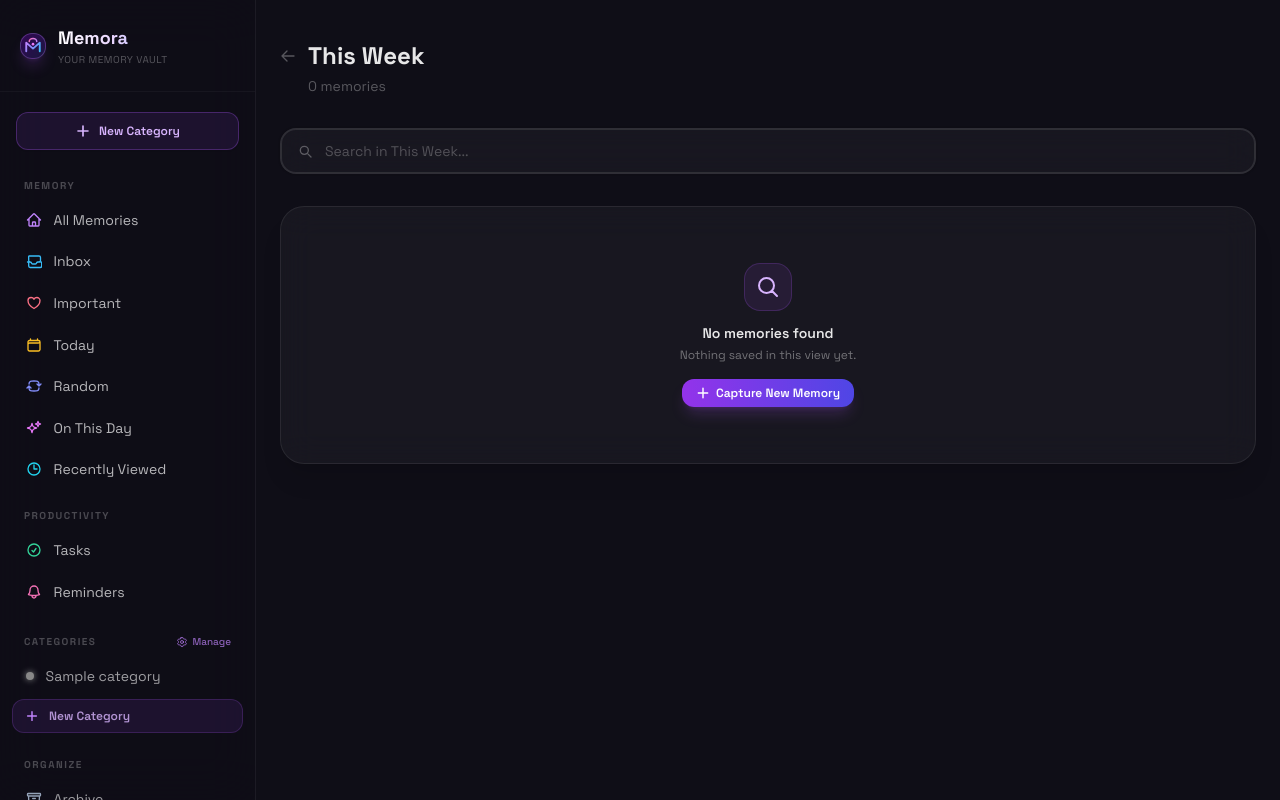
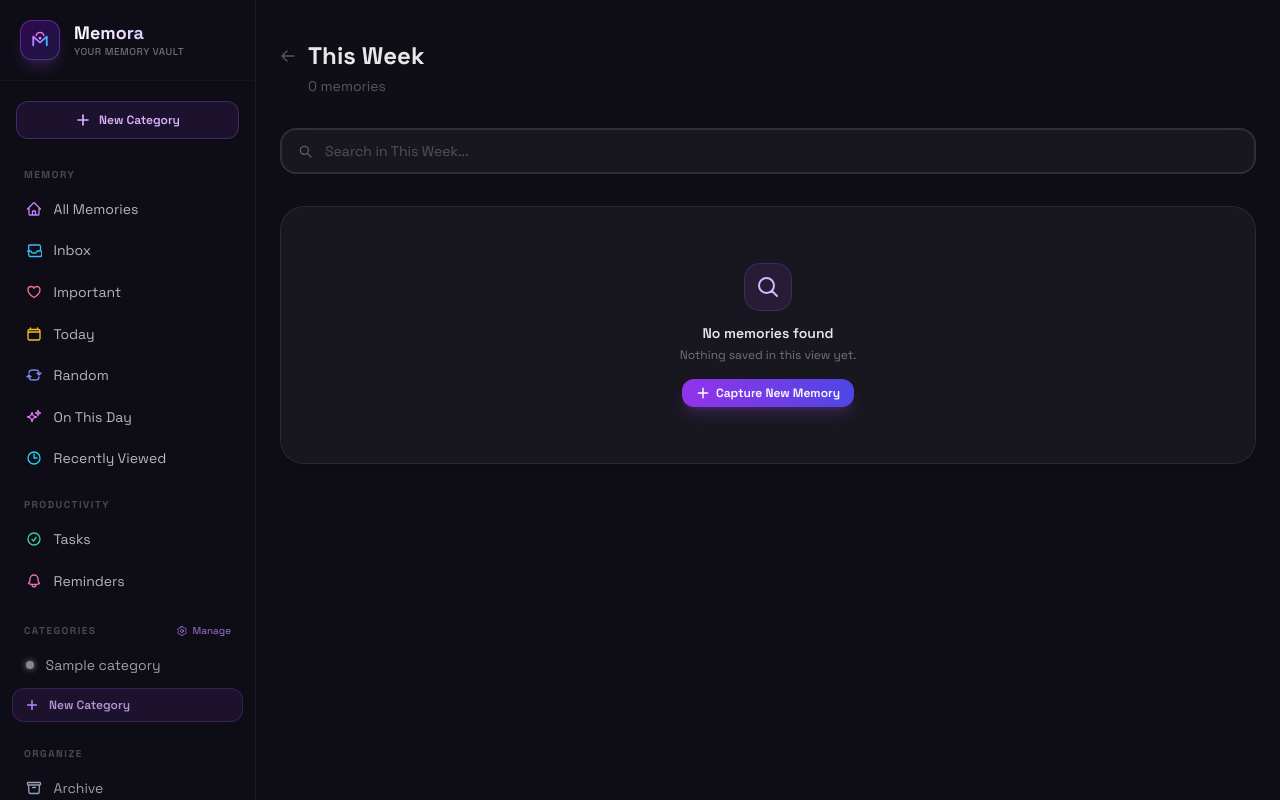
Before and after one commit to omtiwari17/Memora, a Django app: page /week/ in a window 1280 px wide. Run offline with Django 5.2, Linux system fonts and the light colour scheme; a user stored in the database is signed in; tables that the repository leaves empty hold one stand-in row (values such as "Sample post"); some libraries are stand-ins or nearby versions.

Commit message:
fix(ui): wrap sidebar logo mark and 'Your memory vault' subtitle in clickable dashboard link and align text vertically centered

```diff
--- a/quotes/templates/quotes/memory_list.html
+++ b/quotes/templates/quotes/memory_list.html
@@ -67,9 +67,10 @@
     <div class="flex min-h-screen">
         <!-- Sidebar -->
         <aside class="hidden lg:flex flex-col w-64 fixed inset-y-0 left-0 z-30 border-r border-white/[0.06] bg-[#0f0e17]/85 backdrop-blur-xl overflow-y-auto">
-            <div class="px-5 py-6 flex items-center gap-3 border-b border-white/[0.04]">
-                <a href="{% url 'dashboard' %}" class="flex items-center gap-3">
-                    <div class="w-9.5 h-9.5 rounded-xl bg-gradient-to-br from-purple-950/80 to-indigo-950/80 border border-purple-400/30 flex items-center justify-center shadow-lg shadow-purple-500/20 shrink-0">
+            <!-- Logo -->
+            <div class="px-5 py-5 border-b border-white/[0.04]">
+                <a href="{% url 'dashboard' %}" class="flex items-center gap-3.5 group transition-all hover:opacity-95">
+                    <div class="w-10 h-10 rounded-xl bg-gradient-to-br from-purple-950/80 to-indigo-950/80 border border-purple-400/30 flex items-center justify-center shadow-lg shadow-purple-500/20 shrink-0 group-hover:scale-105 transition-transform">
                         <svg class="w-6 h-6" viewBox="0 0 32 32" fill="none">
                             <path d="M7 23V11.5L16 19.5L25 11.5V23" stroke="url(#list-mem-1)" stroke-width="2.5" stroke-linecap="round" stroke-linejoin="round"/>
                             <path d="M11 10C11 7.79 13.24 6 16 6C18.76 6 21 7.79 21 10" stroke="url(#list-mem-2)" stroke-width="2" stroke-linecap="round"/>
@@ -87,9 +88,9 @@
                             </defs>
                         </svg>
                     </div>
-                    <div>
-                        <h1 class="text-lg font-bold bg-gradient-to-r from-white via-purple-200 to-indigo-300 bg-clip-text text-transparent">Memora</h1>
-                        <p class="text-[10px] text-white/30 tracking-wider uppercase">Your memory vault</p>
+                    <div class="flex flex-col justify-center">
+                        <h1 class="text-lg font-bold bg-gradient-to-r from-white via-purple-200 to-indigo-300 bg-clip-text text-transparent leading-tight">Memora</h1>
+                        <p class="text-[10px] text-white/40 tracking-wider uppercase font-medium leading-tight mt-0.5">Your memory vault</p>
                     </div>
                 </a>
             </div>
```
Also changed, not shown: quotes/templates/quotes/dashboard.html (+7 -5 lines).
